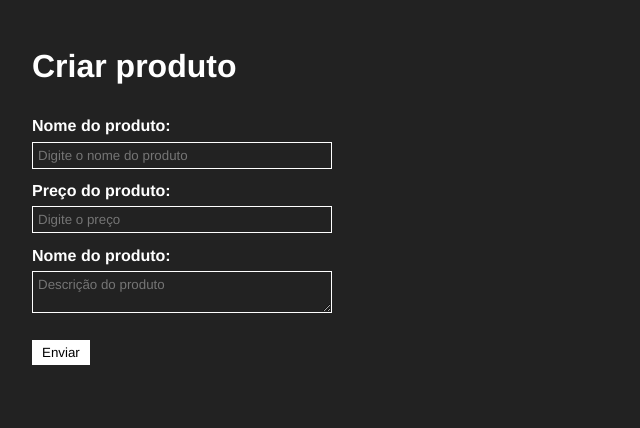
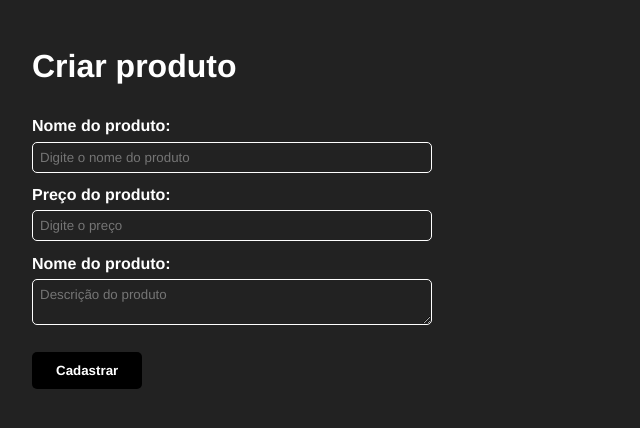
Before and after one commit to joel-luis/node-projects, a Node server app: page /products/create in a window 1280 px wide. Shown: the part 57-485 px from the top of the page, without its empty margins (0-640 px from the left). Run offline with Node 20, Linux system fonts and the light colour scheme; some libraries are stand-ins or nearby versions.

Commit message:
adjust css

```diff
--- a/mongodb/public/css/styles.css
+++ b/mongodb/public/css/styles.css
@@ -34,7 +34,7 @@
 }
 
 form {
-  max-width: 300px;
+  max-width: 400px;
 }
 
 .form-control {
@@ -50,15 +50,38 @@ form {
 .form-control input,
 .form-control textarea {
   border: 1px solid #fff;
-  padding: 5px;
+  padding: 7px;
   margin-bottom: 1em;
+  border-radius: 5px;
 }
 
 .btn {
-  background-color: #fff;
-  color: #000;
-  padding: 5px 10px;
+  background-color: #000;
+  color: #fff;
+  padding: 0.7rem 1.5rem;
+  font-weight: bold;
   border: none;
   margin-top: 1em;
   cursor: pointer;
+  border-radius: 5px;
 }
+
+.products {
+  display: flex;
+  flex-wrap: wrap;
+}
+
+.product {
+  width: 23%;
+  margin: 1%;
+  text-align: center;
+  margin-bottom: 1em;
+}
+.product img {
+  max-width: 100%;
+  margin-bottom: 0.5em;
+}
+
+.product h3 {
+  margin-bottom: 1em;
+}
--- a/mongodb/src/views/products/create.handlebars
+++ b/mongodb/src/views/products/create.handlebars
@@ -12,5 +12,5 @@
         <label for="name">Nome do produto:</label>
         <textarea name="description" placeholder="Descrição do produto"></textarea>
     </div>
-    <input type="submit" class="btn" value="Enviar">
+    <input type="submit" class="btn" value="Cadastrar">
 </form>
```
